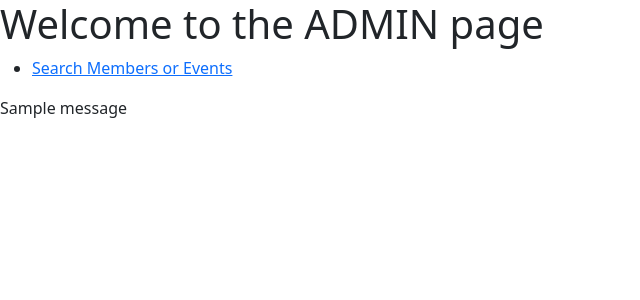
After one commit to dorachenxiW/636_FinalProject, a Flask app: page /admin in a window 1280 px wide. The commit adds this page. Shown: the top 300 px of the page, without its empty margins (0-640 px from the left). Run offline with Flask 3, Linux system fonts and the light colour scheme; one stand-in notice (Sample message) is shown.

Commit message:
add admin page, add eventlist

```diff
--- a/nzolywebapp/app.py
+++ b/nzolywebapp/app.py
@@ -27,10 +27,18 @@ def getCursor():
 def home():
     return render_template("base.html")
 
+@app.route("/admin")
+def admin():
+    return render_template("adminbase.html")
+
 @app.route("/listmembers")
 def listmembers():
     connection = getCursor()
-    connection.execute("SELECT * FROM members;")
+    sql = "SELECT members.MemberID, teams.TeamName, members.FirstName, members.LastName, members.City, members.Birthdate\
+          FROM members\
+          INNER JOIN teams\
+          ON members.TeamID = teams.TeamID;"
+    connection.execute(sql)
     memberList = connection.fetchall()
     # print(memberList)
     return render_template("memberlist.html", memberlist = memberList)
--- /dev/null
+++ b/nzolywebapp/templates/adminbase.html
@@ -0,0 +1,27 @@
+<!DOCTYPE html>
+<html>
+    <head>
+        <meta charset="utf-8" />
+        <title>{% block title %}{% endblock %}</title>
+        <!-- CSS only -->
+        <link href="https://cdn.jsdelivr.net/npm/bootstrap@5.3.0-alpha3/dist/css/bootstrap.min.css" rel="stylesheet" integrity="sha384-KK94CHFLLe+nY2dmCWGMq91rCGa5gtU4mk92HdvYe+M/SXH301p5ILy+dN9+nJOZ" crossorigin="anonymous">
+    </head>
+    <body>
+        <nav>
+            <h1>Welcome to the ADMIN page</h1>
+            <ul>
+                <li><a href="{{ url_for('listevents') }}">Search Members or Events</a></li>
+        </nav>
+            <section class="content">
+            <header>
+              {% block header %}{% endblock %}
+            </header>
+            {% for message in get_flashed_messages() %}
+              <div class="flash">{{ message }}</div>
+            {% endfor %}
+            {% block content %}{% endblock %}
+            </section>
+        <!-- JavaScript Bundle with Popper -->
+        <script src="https://cdn.jsdelivr.net/npm/bootstrap@5.3.0-alpha3/dist/js/bootstrap.bundle.min.js" integrity="sha384-ENjdO4Dr2bkBIFxQpeoTz1HIcje39Wm4jDKdf19U8gI4ddQ3GYNS7NTKfAdVQSZe" crossorigin="anonymous"></script>
+    </body>
+</html>
--- a/nzolywebapp/templates/base.html
+++ b/nzolywebapp/templates/base.html
@@ -12,6 +12,8 @@
             <ul>
                 <li><a href="{{ url_for('listevents') }}">List Events</a></li>
                 <li><a href="{{ url_for('listmembers') }}">List Team Members</a></li>
+                <li><a href="{{ url_for('admin') }}">admin</a></li>
+
             </ul>
           </nav>
           <section class="content">
--- a/nzolywebapp/templates/memberlist.html
+++ b/nzolywebapp/templates/memberlist.html
@@ -5,7 +5,7 @@
 <h3>A list of all NZ Olympic Team members</h3>
 
 <table>
-    <tr><th>Member ID</th><th>Team Name</th><th>First Name</th><th>Last Name</th><th>City</th><th>Birthdate</th></tr>
+    <tr><th>Member ID</th><th>Team Name</th><th>First Name</th><th>Last Name</th><th>City</th><th>Birthday</th></tr>
     {% for member in memberlist %}
         <tr>
             {% for entry in member %}
```
Also changed, not shown: nzolywebapp/templates/eventlist.html (+12 -0 lines).
